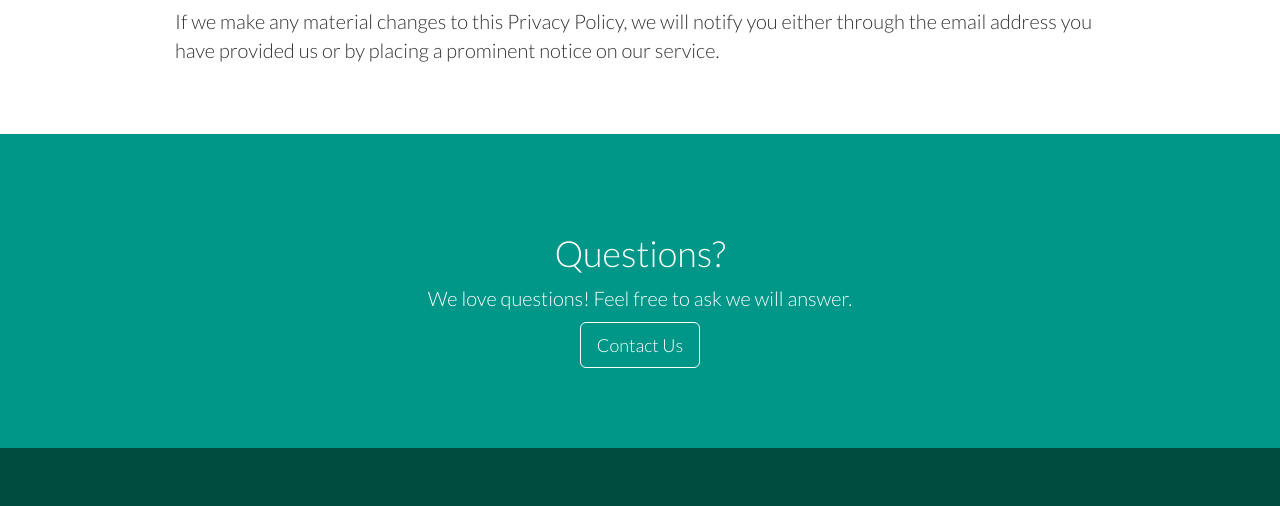
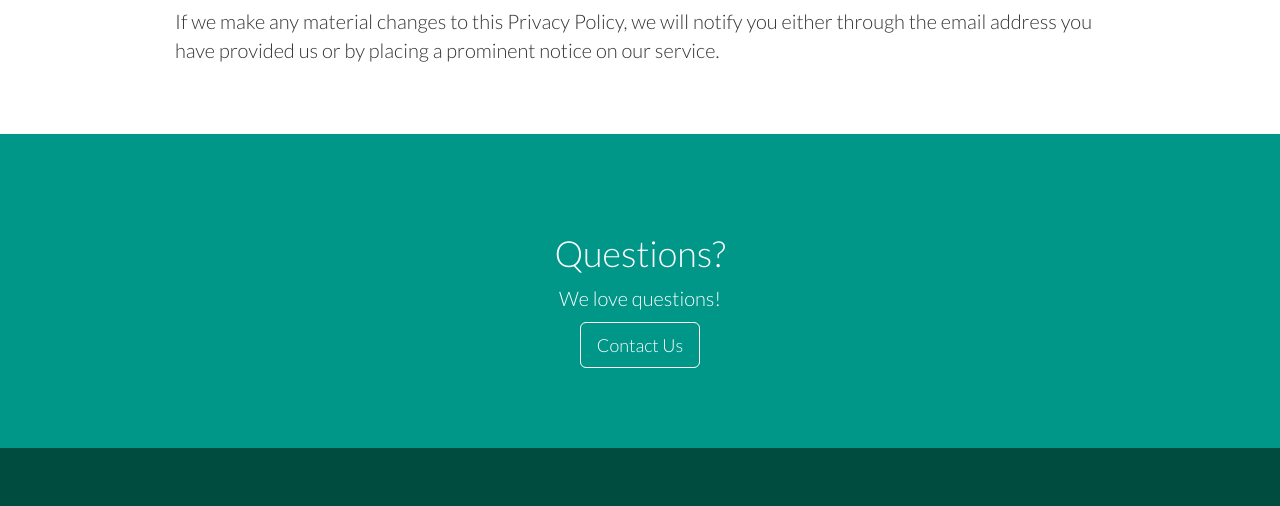
Before and after one commit to 720dreams/720dreams-page, a website: page app/about.html in a window 1280 px wide. Shown: the part 3708-4214 px from the top of the page. Drawn offline with nearby package versions, Linux system fonts and the light colour scheme; files that its build step writes are made by us from their sources.

Commit message:
text fix

```diff
--- a/app/about.html
+++ b/app/about.html
@@ -252,7 +252,7 @@
       <div class="col-sm-12">
         <h1>Questions?</h1>
 
-        <p>We love questions! Feel free to ask we will answer.</p>
+        <p>We love questions!</p>
 
         <a class="btn btn-white btn-outline btn-lg" href="mailto:contact@720dreams.com"
            role="button">Contact Us</a>
```
Also changed, not shown: app/index.html (+2 -2 lines), README.md.
